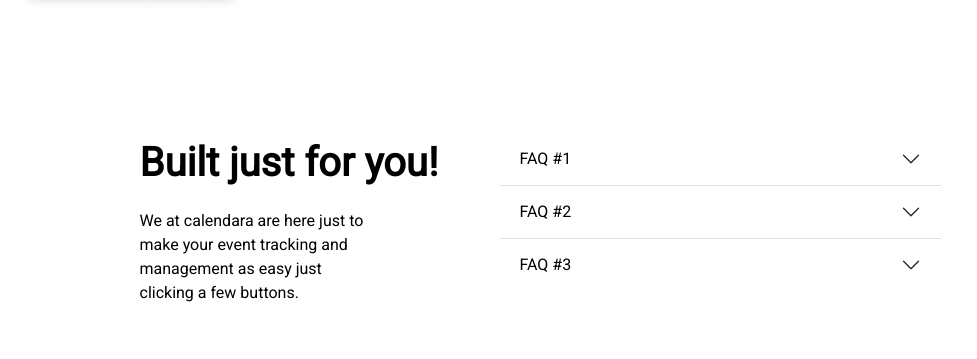
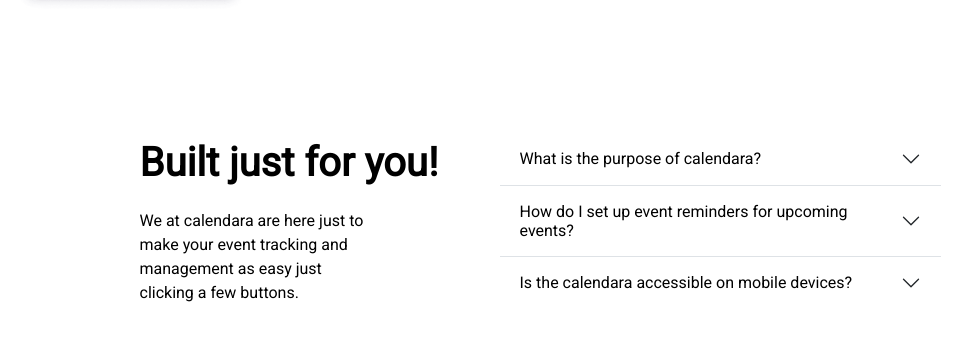
Before and after one commit to NeoMatrixafk/calendara, a React (Create React App) app in the folder frontend/: page /home in a window 1280 px wide. Shown: the part 1360-1719 px from the top of the page, without its empty margins (106-1083 px from the left). Built offline with nearby package versions, Linux system fonts and the light colour scheme.

Commit message:
Added FAQs to Home Page

```diff
--- a/frontend/src/Components/Home/HomeAccordian.js
+++ b/frontend/src/Components/Home/HomeAccordian.js
@@ -1,8 +1,17 @@
 const HomeAccordion = (props) => {
     const faqData = [
-        { question: "FAQ #1", answer: "Answer to the FAQ" },
-        { question: "FAQ #2", answer: "Answer to the FAQ" },
-        { question: "FAQ #3", answer: "Answer to the FAQ" },
+        {
+            question: "What is the purpose of calendara?",
+            answer: "calendara is designed to help users schedule, manage, and view events seamlessly. It allows you to create events, set details such as title, date, time, and location, and provides a convenient calendar view to keep track of your schedule.",
+        },
+        {
+            question: "How do I set up event reminders for upcoming events?",
+            answer: "To set up event reminders, simply create a new event or edit an existing one. During event creation or editing, you'll find an option to set a reminder. Enter the desired time for the reminder, and our system will notify you in advance of the scheduled event.",
+        },
+        {
+            question: "Is the calendara accessible on mobile devices?",
+            answer: "Currently, calendara is optimized for desktop use. However, we are actively working on a mobile version using React Native to provide a seamless mobile experience. The mobile version will be available soon.",
+        },
     ];
 
     return (
```
